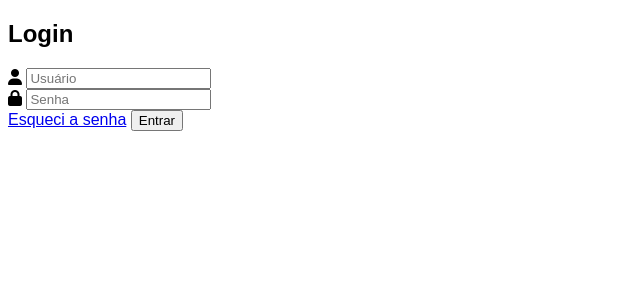
After one commit to FreiCaneco/tcc-senai-mmm, a PHP site: page /login.html in a window 1280 px wide. The commit adds this page. Shown: the top 300 px of the page, without its empty margins (0-640 px from the left). Run offline with PHP 8.4, Linux system fonts and the light colour scheme.

Commit message:
Correção de problemas de merge

```diff
--- a/criar_professor.php
+++ b/criar_professor.php
@@ -34,7 +34,7 @@
       }
       ?>
 
-      <form action="salvar_professor.php" method="POST">
+
       <form method='POST' action='./controller/c_criar_professor.php'>
         <fieldset>
           <legend>Preencha corretamente</legend>
@@ -58,7 +58,7 @@
           <div class="row mb-4">
             <div class="col">
               <label for="cpf" class="form-label">CPF</label>
-              <input type="text" id="cpf" name="CPF" class="form-control" placeholder="Digite o CPF" required />
+              <input type="text" id="cpf" name="cpf" class="form-control" placeholder="Digite o CPF" required />
             </div>
             <div class="col">
               <label for="telefone" class="form-label">Telefone</label>
--- a/index.php
+++ b/index.php
@@ -37,7 +37,7 @@
                 <div class="dashboard-card text-center">
                     <h5>Professores</h5>
                     <p class="text-muted">Gerenciar professores do sistema</p>
-                    <a href="professor.php" class="btn btn-primary">Acessar</a>
+                    <a href="professores.php" class="btn btn-primary">Acessar</a>
                 </div>
             </div>
             <div class="col-md-6 col-lg-3 mb-4">
--- /dev/null
+++ b/login.html
@@ -0,0 +1,29 @@
+<!DOCTYPE html>
+<html lang="pt-br">
+<head>
+  <meta charset="UTF-8">
+  <meta name="viewport" content="width=device-width, initial-scale=1.0">
+  <title>Tela de Login</title>
+  <link rel="stylesheet" href="styles.css">
+  <link rel="stylesheet" href="https://cdnjs.cloudflare.com/ajax/libs/font-awesome/6.5.0/css/all.min.css">
+</head>
+<body>
+  <div class="login-container">
+    <h2>Login</h2>
+
+    <div class="input-group">
+      <i class="fas fa-user"></i>
+      <input type="text" placeholder="Usuário" required>
+    </div>
+
+    <div class="input-group">
+      <i class="fas fa-lock"></i>
+      <input type="password" placeholder="Senha" required>
+    </div>
+
+    <a href="#" class="forgot-password">Esqueci a senha</a>
+
+    <button type="submit">Entrar</button>
+  </div>
+</body>
+</html>
```
Also changed, not shown: professor.php (deleted, +0 -28 lines).
